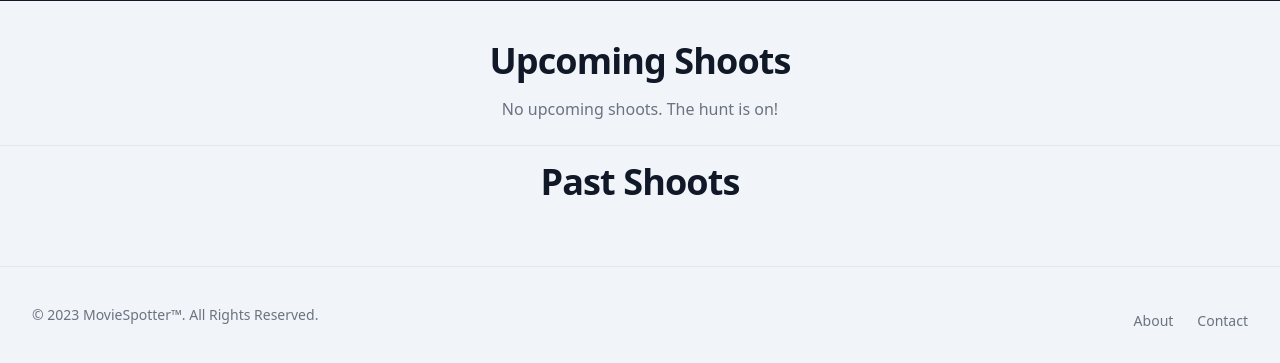
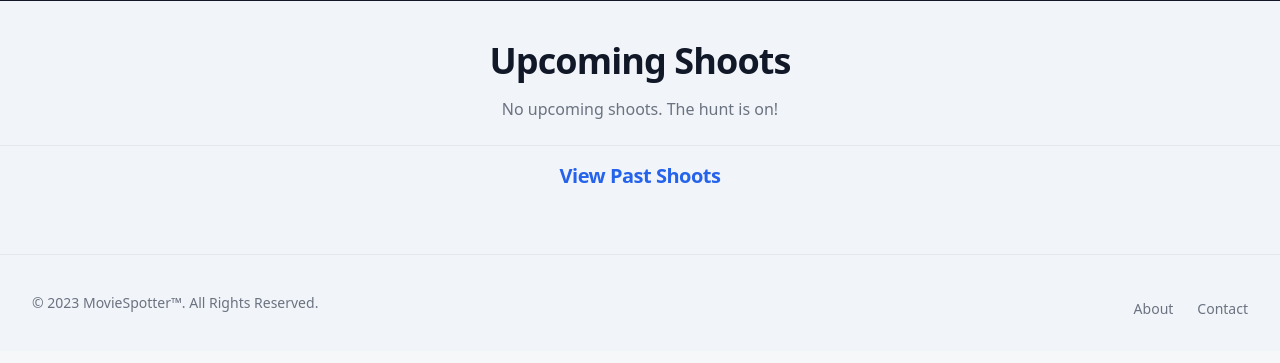
Before and after one commit to cassieroan/moviespotter, a Flask app: page / in a window 1280 px wide. Shown: the part 479-842 px from the top of the page. After the commit the page ends 793 px from the top, so only its background shows below. Run offline with Flask 3, Linux system fonts and the light colour scheme; data that the repository does not hold is empty; some libraries are stand-ins or nearby versions.

Commit message:
Added "past shoots" route

```diff
--- a/app.py
+++ b/app.py
@@ -144,6 +144,13 @@ def index():
     upcoming_sightings = Sighting.query.filter(Sighting.approval == "yes", Sighting.start_date >= current_date).all()
     past_sightings = Sighting.query.filter(Sighting.approval == "yes", Sighting.start_date < current_date).all()
     return render_template('home.html', sightings=sightings, current_date=current_date, upcoming_sightings=upcoming_sightings, past_sightings=past_sightings)
+
+@app.route('/past_shoots')
+def past_shoots():
+    sightings = Sighting.query.all()
+    current_date = datetime.now(nyc_tz).date()
+    past_sightings = Sighting.query.filter(Sighting.approval == "yes", Sighting.start_date < current_date).all()
+    return render_template('past_shoots.html', sightings=sightings, current_date=current_date, past_sightings=past_sightings)
 
 @app.route('/movies')
 def movies():
--- a/templates/base.html
+++ b/templates/base.html
@@ -100,7 +100,14 @@
                 <a
                   href="/submit"
                   class="block py-2 pl-3 pr-4 dark:text-white text-gray-900 rounded hover:bg-gray-100 md:hover:bg-transparent md:border-0 md:hover:text-blue-700 md:p-0"
-                  >Log a Sighting</a
+                  >Log a Shoot</a
+                >
+              </li>
+              <li>
+                <a
+                  href="/past_shoots"
+                  class="block py-2 pl-3 pr-4 dark:text-white text-gray-900 rounded hover:bg-gray-100 md:hover:bg-transparent md:border-0 md:hover:text-blue-700 md:p-0"
+                  >Past Shoots</a
                 >
               </li>
               <li>
--- a/templates/home.html
+++ b/templates/home.html
@@ -21,7 +21,7 @@
           href="/submit"
           class="rounded-md bg-sky-500 px-3.5 py-2.5 text-sm font-semibold text-white shadow-sm hover:bg-sky-400 focus-visible:outline focus-visible:outline-2 focus-visible:outline-offset-2 focus-visible:outline-indigo-600"
         >
-          Log a sighting
+          Log a Shoot
         </a>
         <a href="/about" class="text-sm font-semibold leading-6 text-white">
           Learn more <span aria-hidden="true">→</span>
@@ -101,57 +101,14 @@
     <br />
     <hr />
 
-    <h3
-      class="mb-4 mt-4 text-4xl tracking-tight font-extrabold text-center text-gray-900 dark:text-white"
+    <h2
+      class="mb-2 mt-4 text-xl tracking-tight font-bold text-center text-gray-900 dark:text-white"
     >
-      Past Shoots
-    </h3>
-    {% for sighting in past_sightings %}
-    <div
-      class="max-w-sm bg-white border border-gray-200 rounded-lg shadow dark:bg-gray-700 dark:border-gray-600"
-    >
-      <a href="sighting/{{sighting.id}}">
-        <img
-          class="rounded-t-lg w-full object-cover"
-          src="{{sighting.image}}"
-          alt=""
-        />
-      </a>
-
-      <div class="p-5">
-        <a href="sighting/{{sighting.id}}">
-          <h4
-            class="mb-2 text-2xl font-bold tracking-tight text-gray-900 dark:text-white"
-          >
-            <a href="sighting/{{sighting.id}}">"{{sighting.project_name}}"</a>
-          </h4>
-        </a>
-        <p class="mb-3 font-normal text-gray-700 dark:text-gray-400">
-          <!-- CONVERTING UTC TO EST -->
-          <b class="text-sky-500"
-            >{{sighting.start_date|strftime('%A, %-m/%-d/%Y')}} at {{
-            sighting.start_time|strftime('%-I:%M%p') }}</b
-          >
-          <br />
-          <i class="text-gray-600 dark:text-gray-300"
-            >{{sighting.description}}</i
-          >
-        </p>
-        <a href="sighting/{{sighting.id}}">
-          <iframe
-            class="rounded-t-lg w-full object-cover"
-            src="https://maps.google.com/maps?q={{ sighting.location_lat }},{{ sighting.location_long }}&amp;z=14&amp;output=embed"
-          ></iframe>
-        </a>
-      </div>
-      <p
-        class="font-normal rounded-b-lg dark:text-gray-400 card-footer text-muted dark:text-gray-700 bg-gray-200 dark:bg-gray-400"
+      <a href="/past_shoots" class="text-blue-600 dark:text-blue-400"
+        >View Past Shoots</a
       >
-        Uploaded: {{ sighting.created_at|strftime('%m-%d-%Y at %I:%M%p') }}
-      </p>
-    </div>
-    <br />
-    {% endfor %}
+    </h2>
+    {% for sighting in past_sightings %} {% endfor %}
   </center>
 </section>
 
```
Also changed, not shown: templates/past_shoots.html (added, +66 -0 lines).
